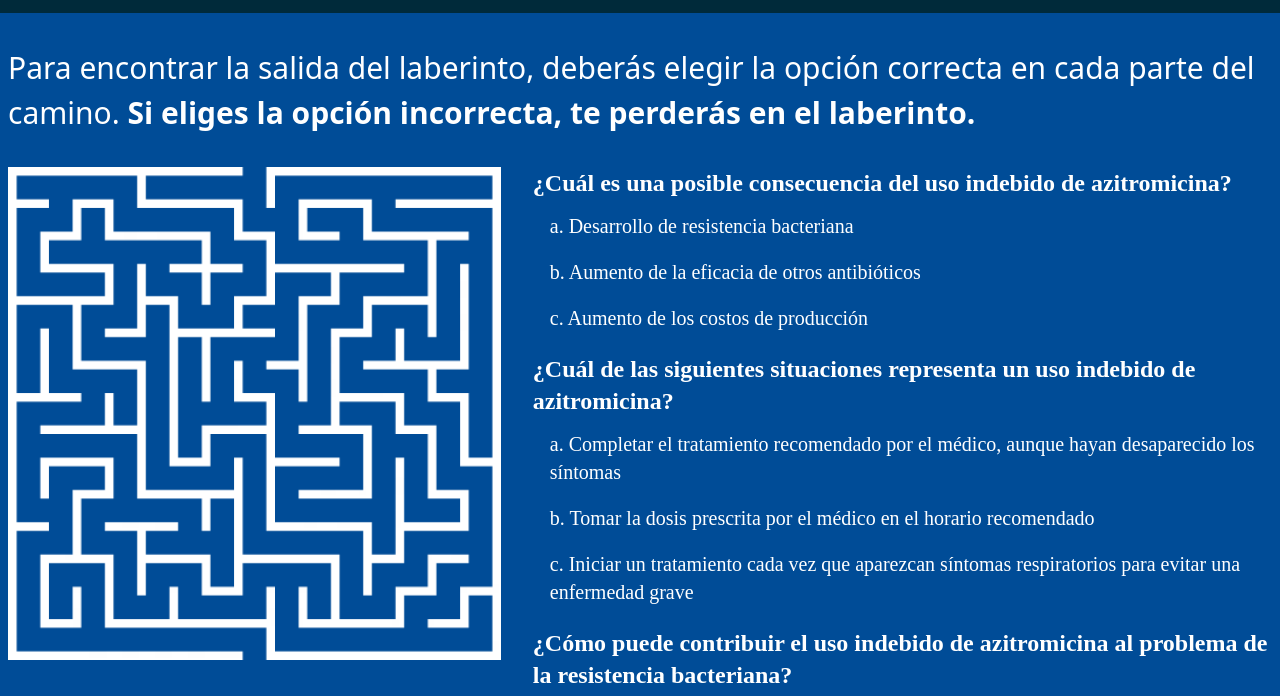
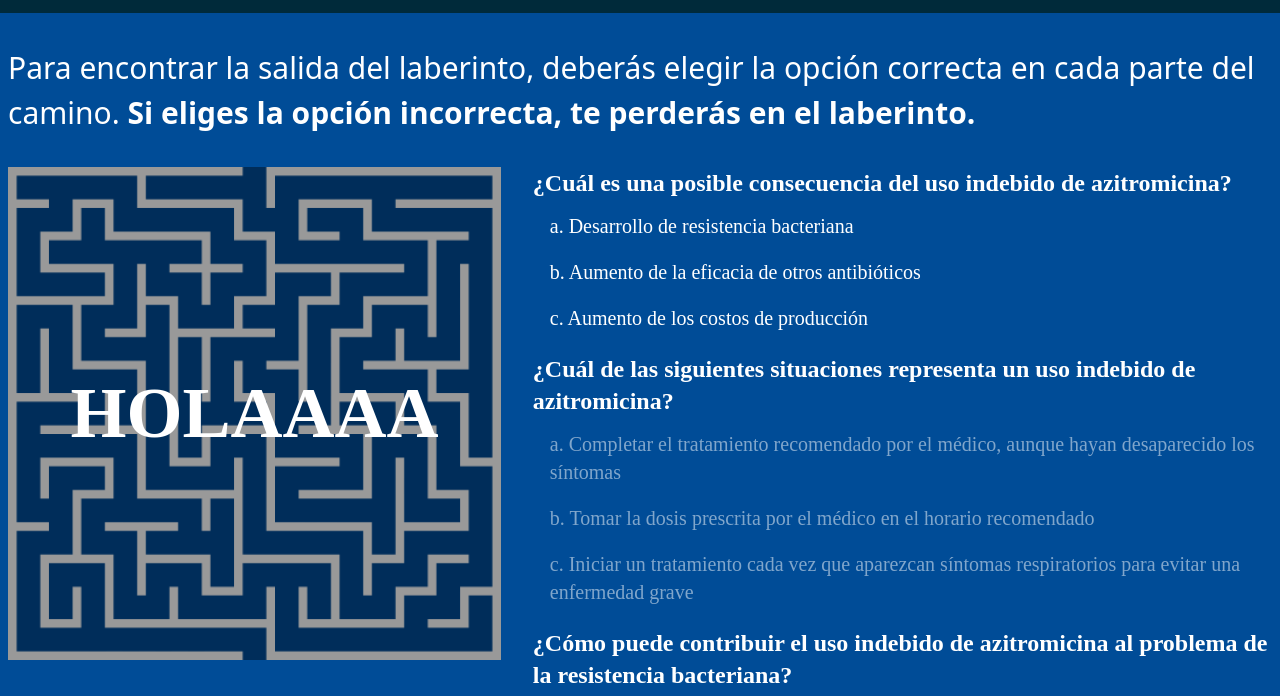
Before and after one commit to TDanyStark/laberinto-klaricid, an Astro site: page /apps/abbott/laberinto-klaricid/laberinto in a window 1280 px wide. Shown: the part 99-795 px from the top of the page. Built offline with nearby package versions, Linux system fonts and the light colour scheme; Astro itself is replaced by a stand-in of ours; a web font is replaced by a local one.

Commit message:
Agregar lógica para validar respuestas de preguntas y actualizar el estado de selección; mejorar la gestión de pasos en el componente de preguntas

```diff
--- a/src/components/Questions.tsx
+++ b/src/components/Questions.tsx
@@ -4,20 +4,27 @@ import { useState } from "react";
 
 const Questions = () => {
   const [preguntas, setPreguntas] = useState(data);
+  const [countClick, setCountClick] = useState(0);
 
   const handleChange = (e: React.ChangeEvent<HTMLInputElement>) => {
+    setCountClick(countClick + 1);
     const { name, value } = e.target;
-    const index = parseInt(name.split("-")[1]); // Obtén el índice de la pregunta
-    const letraSeleccionada = value; // Opción seleccionada por el usuario
+    const index = parseInt(name.split("-")[1]);
+
+    // Verificar si la pregunta anterior ya está respondida
+    if (index > 0) {
+      const preguntaAnterior = preguntas[index - 1];
+      if (!preguntaAnterior.selectedOption) {
+        alert("Debes responder la pregunta anterior");
+        return;
+      }
+    }
 
     const newPreguntas = preguntas.map((pregunta, i) => {
       if (i === index) {
         return {
           ...pregunta,
-          opciones: pregunta.opciones.map((opcion) => ({
-            ...opcion,
-            selected: opcion.letra === letraSeleccionada // Marca como seleccionada la opción elegida
-          }))
+          selectedOption: value as "a" | "b" | "c" | undefined,
         };
       }
       return pregunta;
@@ -26,51 +33,82 @@ const Questions = () => {
     setPreguntas(newPreguntas);
 
     // Verificar si la respuesta es correcta
-    const pregunta = preguntas[index];
-    const respuestaCorrecta = pregunta.opciones.find((opcion) => opcion.isCorrect);
+    const preguntaActual = newPreguntas[index];
+    const opcionSeleccionada = preguntaActual.opciones.find(
+      (opcion) => opcion.letra === value
+    );
 
-    if (respuestaCorrecta?.letra === letraSeleccionada) {
+    if (opcionSeleccionada?.isCorrect) {
       console.log("¡Respuesta correcta!");
     } else {
       console.log("Respuesta incorrecta");
     }
   };
 
+  const pasosCorrectos = preguntas.reduce((acc, pregunta) => {
+    const opcionCorrecta = pregunta.opciones.find((opcion) => opcion.isCorrect);
+    return opcionCorrecta?.letra === pregunta.selectedOption ? acc + 1 : acc;
+  }, 0);
+
+  const imgStep = `step${pasosCorrectos}`;
+
+  console.log("countClick", countClick);
+
   return (
     <div className="flex flex-col md:flex-row mt-8 gap-8 font-brandon">
       <div className="labyrinth basis-2/5">
         <div className="sticky top-10">
           <img
-            src={`${URL_BASE}/images/steps_labyrinth/step0.webp`}
-            alt="Paso 0"
-            className="w-full max-w-lg mx-auto"
+            src={`${URL_BASE}/images/steps_labyrinth/${imgStep}.webp`}
+            alt={`Labyrinth ${imgStep}`}
+            className="w-full max-w-lg mx-auto select-none"
+            draggable="false"
           />
+          <div className="absolute inset-0 z-10 flex justify-center items-center">
+            <div className="absolute inset-0 bg-black opacity-40"></div>
+            <p className="text-7xl font-bold relative">HOLAAAA</p>
+          </div>
         </div>
       </div>
       <div className="questions basis-3/5">
         <ol className="space-y-4">
-          {preguntas.map((pregunta, index) => (
+          {preguntas.map((pregunta, index) => {
+            const isDisabled =
+              index > 0 && !preguntas[index - 1].selectedOption;
+            return (
               <li key={index}>
                 <h2 className="text-2xl font-bold">{pregunta.pregunta}</h2>
                 <ul className="mt-2 space-y-2">
-                {pregunta.opciones.map((opcion) => (
+                  {pregunta.opciones.map((opcion) => {
+                    const isSelected = pregunta.selectedOption === opcion.letra;
+                    const isCorrect = opcion.isCorrect && isSelected;
+                    return (
                       <li key={opcion.letra} className="text-xl">
-                    <label className={`py-1 px-4 border border-transparent hover:border-amarillo_abbott inline-block rounded-full cursor-pointer ${opcion.isCorrect && opcion.selected ? 'bg-amarillo_abbott text-azul_claro': ''}`}>
+                        <label
+                          className={`py-1 px-4 border border-transparent hover:border-amarillo_abbott inline-block rounded-full cursor-pointer ${
+                            isSelected
+                              ? "bg-amarillo_abbott text-azul_claro"
+                              : ""
+                          }  ${isDisabled ? "opacity-50 cursor-not-allowed" : ""}`}
+                        >
                           <input
-                        className="w-4 h-4 hidden"
+                            className="hidden"
                             type="radio"
                             name={`pregunta-${index}`}
                             value={opcion.letra}
-                        onChange={(e) => handleChange(e)}
-                        checked={opcion.selected} // Muestra la opción seleccionada
+                            onChange={handleChange}
+                            checked={isSelected}
+                            disabled={isDisabled}
                           />
                           {`${opcion.letra}. ${opcion.texto}`}
                         </label>
                       </li>
-                ))}
+                    );
+                  })}
                 </ul>
               </li>
-          ))}
+            );
+          })}
         </ol>
       </div>
     </div>
--- a/src/data/questions.ts
+++ b/src/data/questions.ts
@@ -2,12 +2,13 @@ type Opcion = {
   letra: "a" | "b" | "c";
   texto: string;
   isCorrect: boolean;
-  selected: boolean;
 };
 
 type Pregunta = {
   pregunta: string;
   opciones: Opcion[];
+  selectedOption?: "a" | "b" | "c"; // Opción seleccionada por el usuario
+  step: string;
 };
 
 export const preguntas: Pregunta[] = [
@@ -17,68 +18,66 @@ export const preguntas: Pregunta[] = [
       {
         letra: "a",
         texto: "Desarrollo de resistencia bacteriana",
-        isCorrect: true,
-        selected: false
+        isCorrect: true
       },
       {
         letra: "b",
         texto: "Aumento de la eficacia de otros antibióticos",
-        isCorrect: false,
-        selected: false
+        isCorrect: false
       },
       {
         letra: "c",
         texto: "Aumento de los costos de producción",
-        isCorrect: false,
-        selected: false
+        isCorrect: false
       }
-    ]
+    ],
+    step: "step1"
   },
   {
     pregunta: "¿Cuál de las siguientes situaciones representa un uso indebido de azitromicina?",
     opciones: [
       {
         letra: "a",
-        texto: "Completar el tratamiento recomendado por el médico, aunque hayan desaparecido los síntomas",
-        isCorrect: false,
-        selected: false
+        texto:
+          "Completar el tratamiento recomendado por el médico, aunque hayan desaparecido los síntomas",
+        isCorrect: false
       },
       {
         letra: "b",
-        texto: "Tomar la dosis prescrita por el médico en el horario recomendado",
-        isCorrect: false,
-        selected: false
+        texto:
+          "Tomar la dosis prescrita por el médico en el horario recomendado",
+        isCorrect: false
       },
       {
         letra: "c",
-        texto: "Iniciar un tratamiento cada vez que aparezcan síntomas respiratorios para evitar una enfermedad grave",
-        isCorrect: true,
-        selected: false
+        texto:
+          "Iniciar un tratamiento cada vez que aparezcan síntomas respiratorios para evitar una enfermedad grave",
+        isCorrect: true
       }
-    ]
+    ],
+    step: "step2"
   },
   {
-    pregunta: "¿Cómo puede contribuir el uso indebido de azitromicina al problema de la resistencia bacteriana?",
+    pregunta:
+      "¿Cómo puede contribuir el uso indebido de azitromicina al problema de la resistencia bacteriana?",
     opciones: [
       {
         letra: "a",
         texto: "Al permitir que las bacterias se adapten y desarrollen resistencia",
-        isCorrect: true,
-        selected: false
+        isCorrect: true
       },
       {
         letra: "b",
         texto: "Al eliminar todas las bacterias, incluidas las beneficiosas",
-        isCorrect: false,
-        selected: false
+        isCorrect: false
       },
       {
         letra: "c",
         texto: "Al disminuir la cantidad de bacterias en el cuerpo",
-        isCorrect: false,
-        selected: false
+        isCorrect: false
       }
-    ]
+    ],
+    step: "step3"
   },
   {
     pregunta: "¿Qué debe hacerse antes de iniciar un tratamiento con azitromicina?",
@@ -86,44 +85,43 @@ export const preguntas: Pregunta[] = [
       {
         letra: "a",
         texto: "Verificar la disponibilidad del medicamento en la farmacia",
-        isCorrect: false,
-        selected: false
+        isCorrect: false
       },
       {
         letra: "b",
         texto: "Consultar con el médico y seguir sus recomendaciones",
-        isCorrect: true,
-        selected: false
+        isCorrect: true
       },
       {
         letra: "c",
         texto: "Iniciar el tratamiento con base en la experiencia personal",
-        isCorrect: false,
-        selected: false
+        isCorrect: false
       }
-    ]
+    ],
+    step: "step4"
   },
   {
-    pregunta: "¿Cómo puede el farmacéutico evitar el aumento de la resistencia bacteriana a la azitromicina?",
+    pregunta:
+      "¿Cómo puede el farmacéutico evitar el aumento de la resistencia bacteriana a la azitromicina?",
     opciones: [
       {
         letra: "a",
-        texto: "Suministrando el medicamento solo cuando haya síntomas que sugieran una infección",
-        isCorrect: false,
-        selected: false
+        texto:
+          "Suministrando el medicamento solo cuando haya síntomas que sugieran una infección",
+        isCorrect: false
       },
       {
         letra: "b",
         texto: "Recomendando su uso solo en los niños",
-        isCorrect: false,
-        selected: false
+        isCorrect: false
       },
       {
         letra: "c",
-        texto: "Suministrando el medicamento solo cuando exista una prescripción médica, sin cambiar las pautas recomendadas",
-        isCorrect: true,
-        selected: false
+        texto:
+          "Suministrando el medicamento solo cuando exista una prescripción médica, sin cambiar las pautas recomendadas",
+        isCorrect: true
       }
-    ]
+    ],
+    step: "step5"
   }
 ];
```
Also changed, not shown: public/images/steps_labyrinth/step1.png (deleted), public/images/steps_labyrinth/step1.webp (added), public/images/steps_labyrinth/step2.png (deleted), public/images/steps_labyrinth/step2.webp (added), public/images/steps_labyrinth/step3.png (deleted), public/images/steps_labyrinth/step3.webp (added), public/images/steps_labyrinth/step4.png (deleted), public/images/steps_labyrinth/step4.webp (added), public/images/steps_labyrinth/step5.png (deleted), public/images/steps_labyrinth/step5.webp (added). Lines whose indentation alone changed are shown as unchanged.
